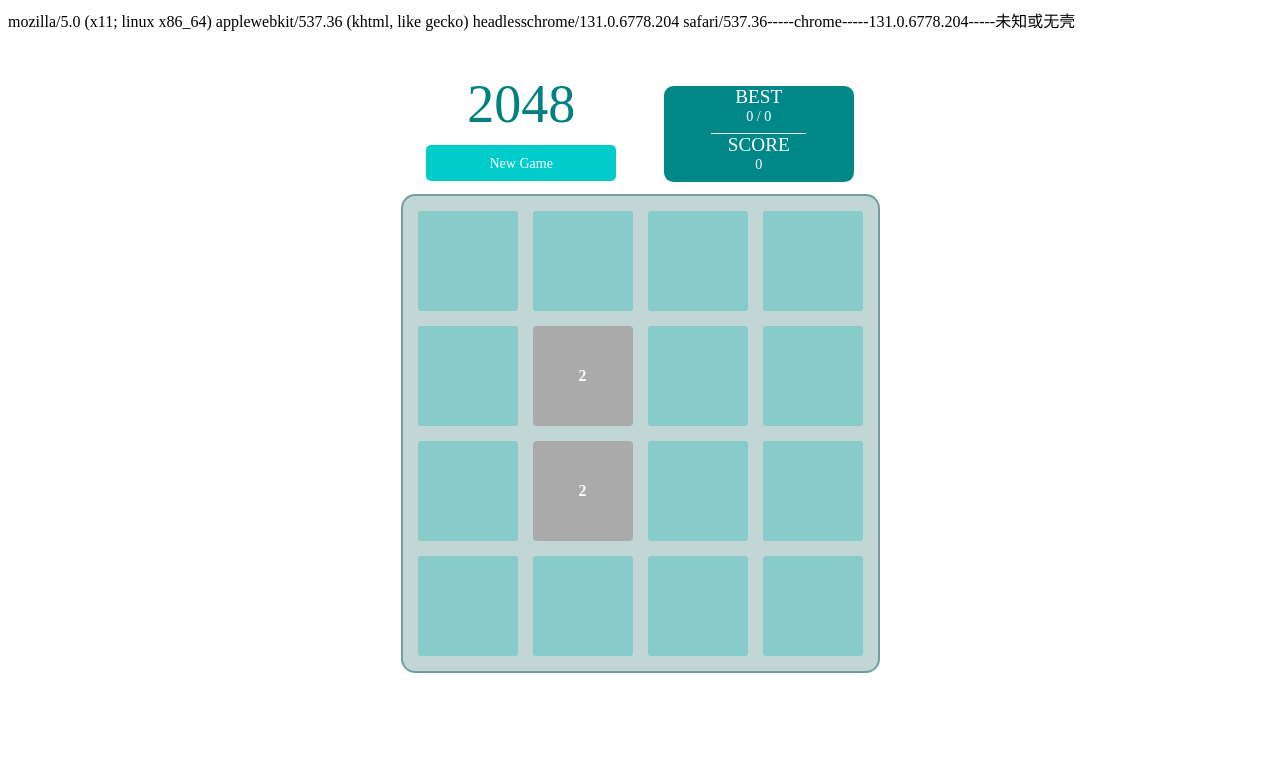
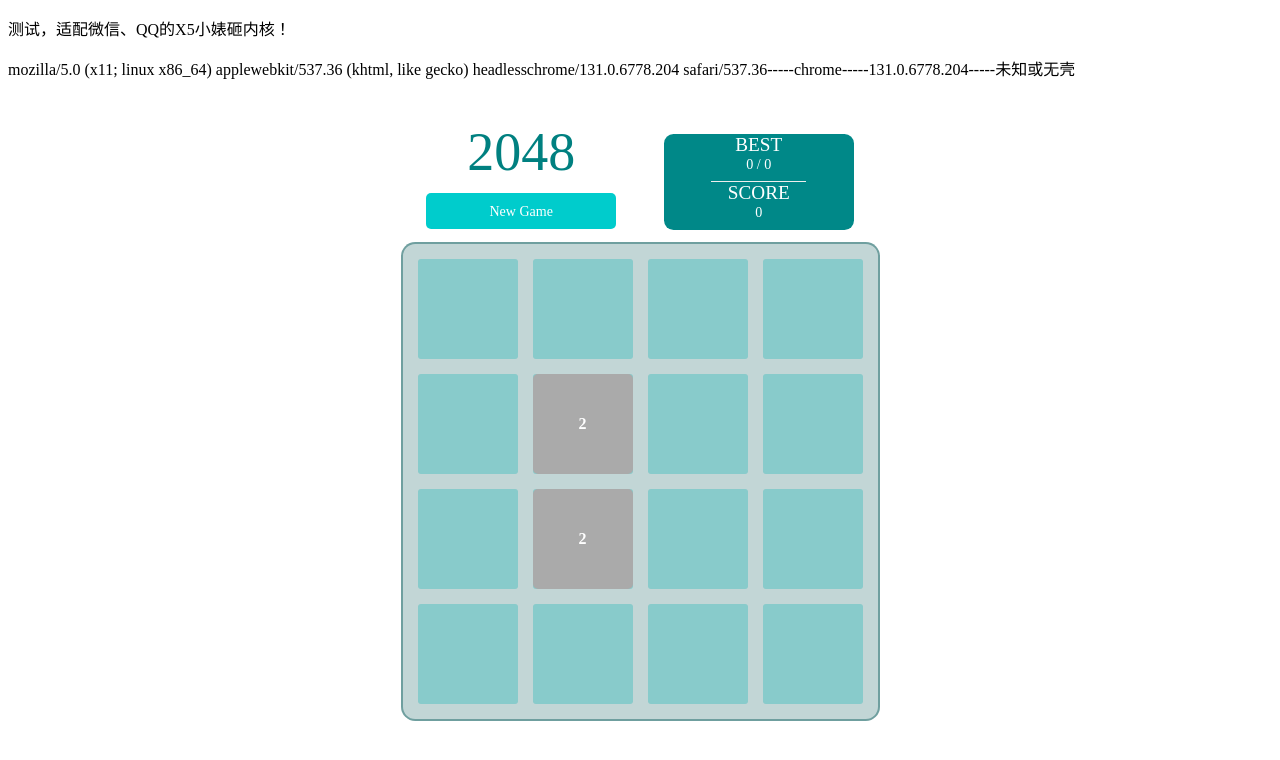
Before and after one commit to CcGod/2048, a plain HTML site: page index.html in a window 1280 px wide. Drawn offline with Linux system fonts and the light colour scheme.

Commit message:
test .02 for X5 core.

```diff
--- a/index.html
+++ b/index.html
@@ -11,7 +11,8 @@
 	<script src="support.js"></script>
 </head>
 <body>
-	<div id="browserIfo" style="font-size: :12px;"><p>测试，适配微信、QQ的X5小婊砸内核！</p></div>
+	<p>测试，适配微信、QQ的X5小婊砸内核！</p>
+	<div id="browserIfo" style="font-size: :12px;"></div>
 	<header>
 		<h1 id="logo">2048</h1>
 		<a href="javascript:newgame();" id="newgameButton">New Game</a>
```
